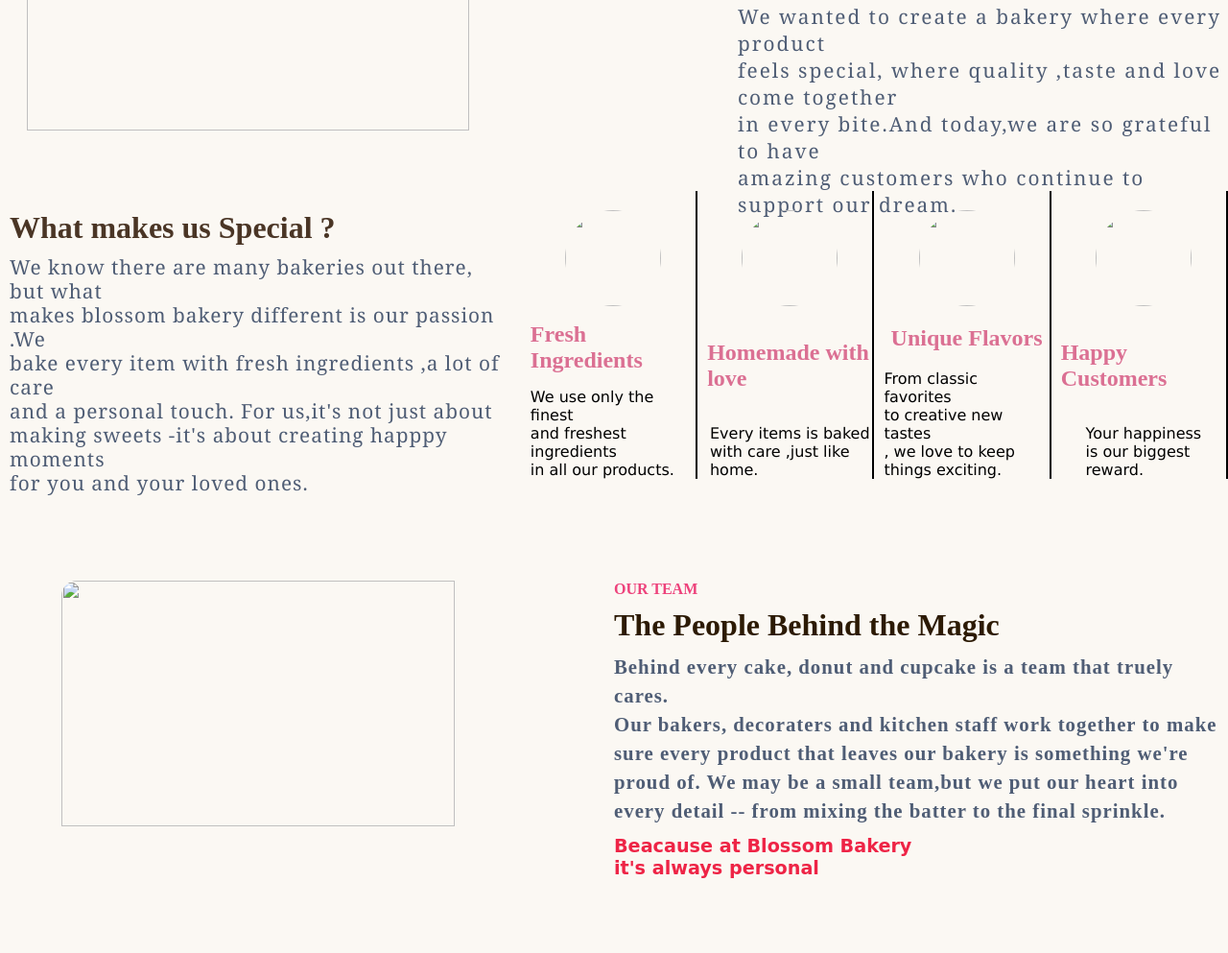
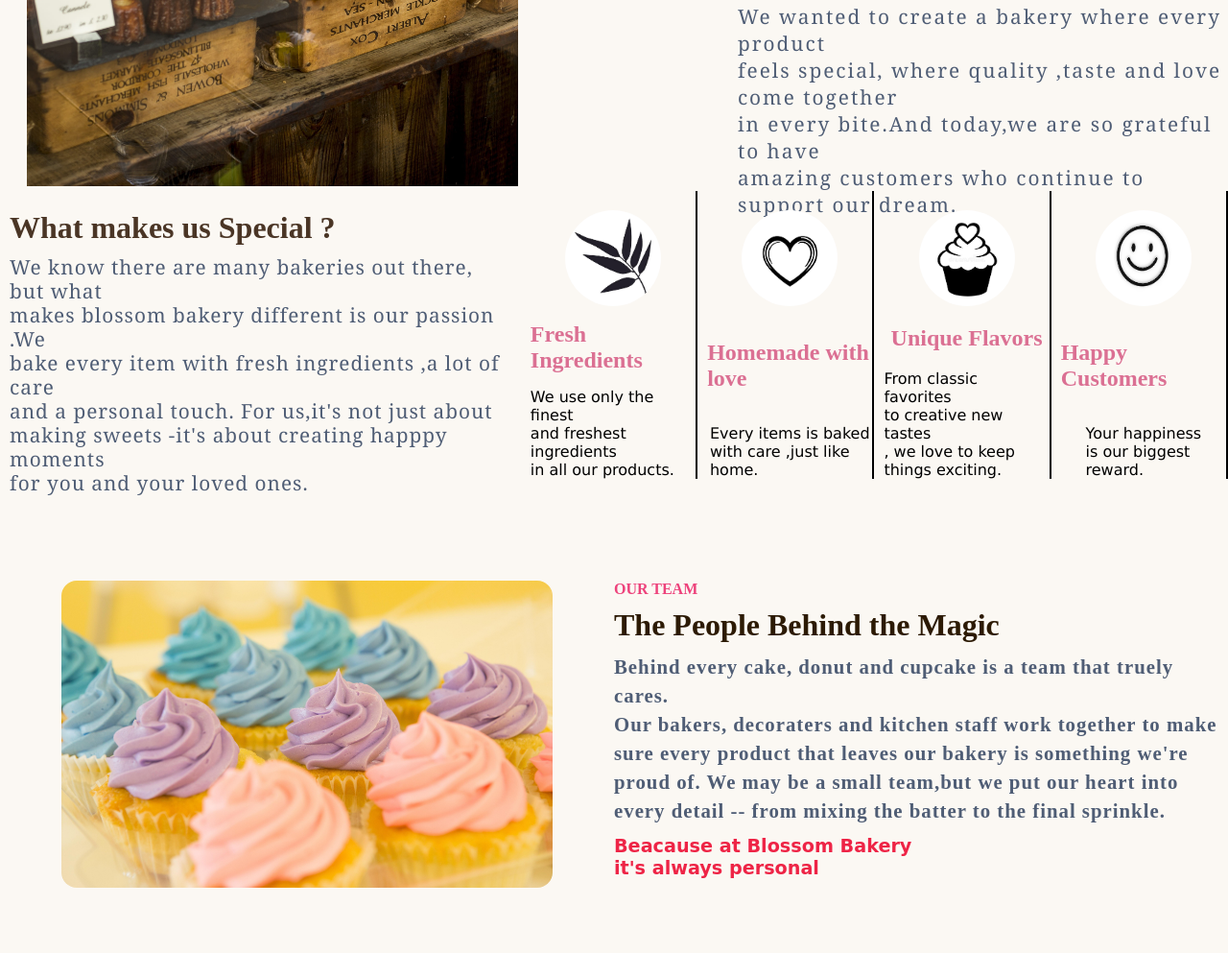
Before and after one commit to Raj123-spec/raj-bakery, a plain HTML site: page about.html in a window 1280 px wide. Shown: the part 971-1964 px from the top of the page at 96% size. Drawn offline with Linux system fonts and the light colour scheme; a web font is replaced by a local one.

Commit message:
Fix HTML encoding issues in about.html

```diff
--- a/about.html
+++ b/about.html
@@ -43,7 +43,7 @@
     </div>
     <div class="space"></div>
     <div class="part2">
-        <div class="half"><img src="img/more/i.jpg"></div>
+        <div class="half"><img src="i.jpg"></div>
         <div class="para">
             <h2 style="margin-top: 20px;margin-left: 200px;color:palevioletred;">OUR STORY</h2>
             <h1 style="margin-top: 20px;margin-left: 200px;color: #4a3525;">How It All Started</h1>
@@ -64,29 +64,29 @@
             </p>
         </div>
         <div class="same">
-            <img src="img/more/leaf.jpg">
+            <img src="leaf.jpg">
             <h2>Fresh Ingredients</h2>
             <p>We use  only the finest <br> and freshest ingredients <br> in all our products.</p>
         </div>
         <div class="same">
-             <img src="img/more/heart.png">
+             <img src="heart.png">
             <h2>Homemade with love</h2>
             <p>Every items is baked <br> with care ,just like <br> home.</p>
         </div>
         <div class="same">
-             <img src="img/more/cupc.jpg">
+             <img src="cupc.jpg">
             <h2>Unique Flavors</h2>
             <p>From classic favorites <br>to creative new tastes <br>, we love to keep <br> things exciting. </p>
         </div>
         <div class="same">
-             <img src="img/more/smiley.png">
+             <img src="smiley.png">
             <h2>Happy Customers</h2>
             <p>Your happiness <br>is our biggest <br> reward.</p>
         </div>
     </div>
     <div class="space"></div>
         <div class="people">
-            <div class="img-part"><img src="img/more/pinkcupcake.jpg" alt=""></div>
+            <div class="img-part"><img src="pinkcupcake.jpg" alt=""></div>
             <div class="textt">
                 <h2>OUR TEAM</h2>
                 <h1>The People Behind the Magic </h1>
```
